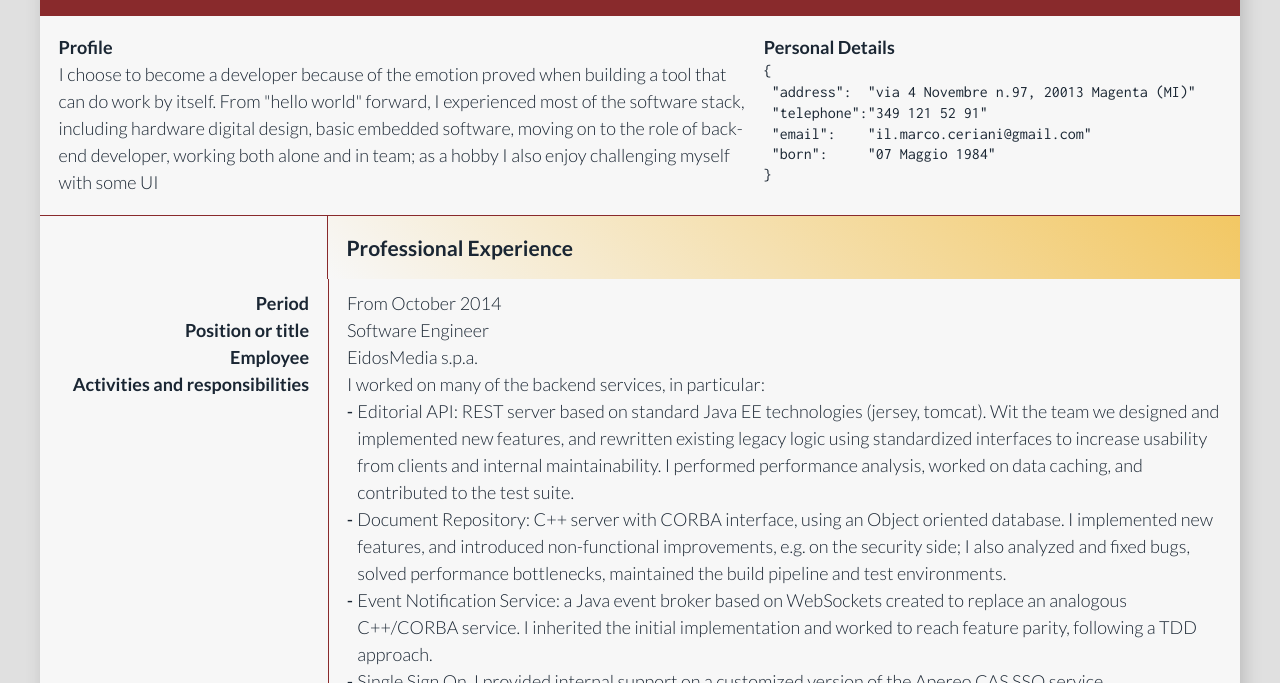
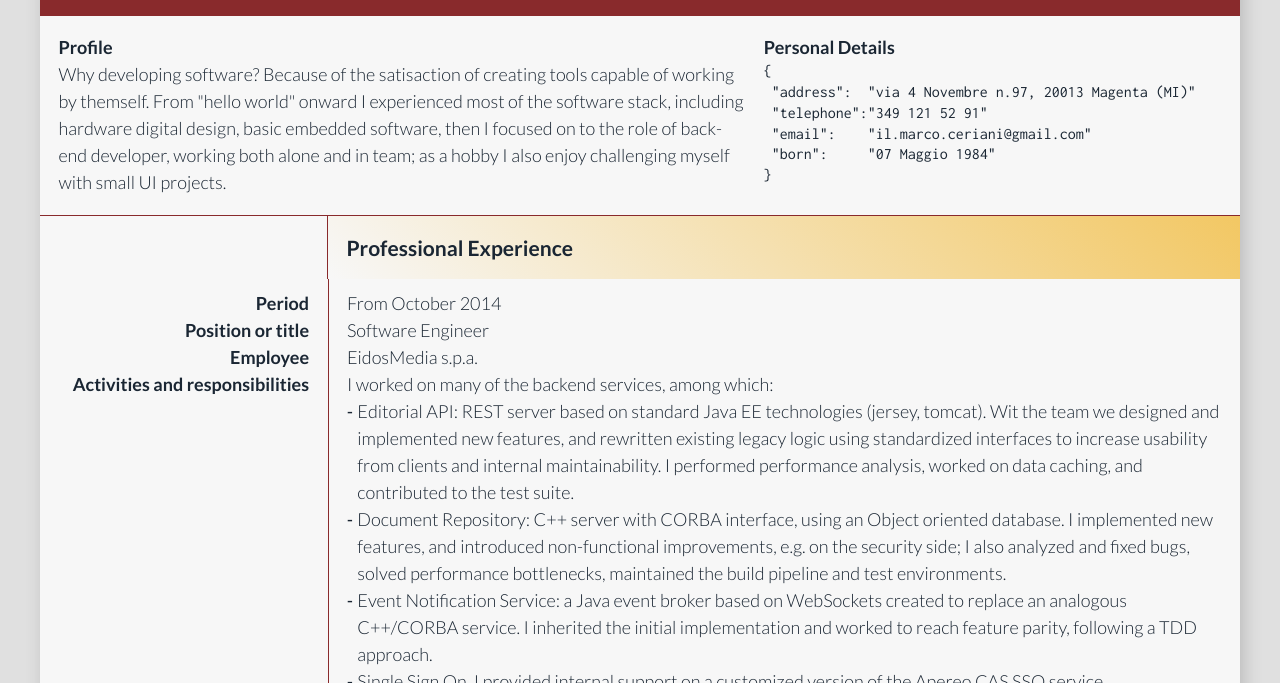
Before and after one commit to marco-ceriani/marco-ceriani.github.io, a plain HTML site: page curriculum-en.html in a window 1280 px wide. Shown: the part 117-800 px from the top of the page. Drawn offline with Linux system fonts and the light colour scheme.

Commit message:
cv polishing

```diff
--- a/curriculum-en.html
+++ b/curriculum-en.html
@@ -340,10 +340,10 @@
             <div class="top-area">
                 <section class="summary">
                     <h4>Profile</h4>
-                    I choose to become a developer because of the emotion proved when building a tool that can do work by itself.
-                    From "hello world" forward, I experienced most of the software stack, including hardware digital design, basic embedded software,
-                    moving on to the role of back-end developer, working both alone and in team;
-                    as a hobby I also enjoy challenging myself with some UI
+                    Why developing software? Because of the satisaction of creating tools capable of working by themself.
+                    From "hello world" onward I experienced most of the software stack, including hardware digital design, basic embedded software,
+                    then I focused on to the role of back-end developer, working both alone and in team;
+                    as a hobby I also enjoy challenging myself with small UI projects.
                 </section>
                 <section class="contacts" aria-labelledby="personal-data">
                     <h4 id="personal-data">Personal Details</h4>
@@ -373,7 +373,7 @@
                         </tr>
                         <tr>
                             <th>Activities and responsibilities</th>
-                            <td>I worked on many of the backend services, in particular:
+                            <td>I worked on many of the backend services, among which:
                                 <ul>
                                     <li>Editorial API: REST server based on standard Java EE technologies (jersey, tomcat).
                                         Wit the team we designed and implemented new features, and rewritten existing legacy logic using standardized
```
